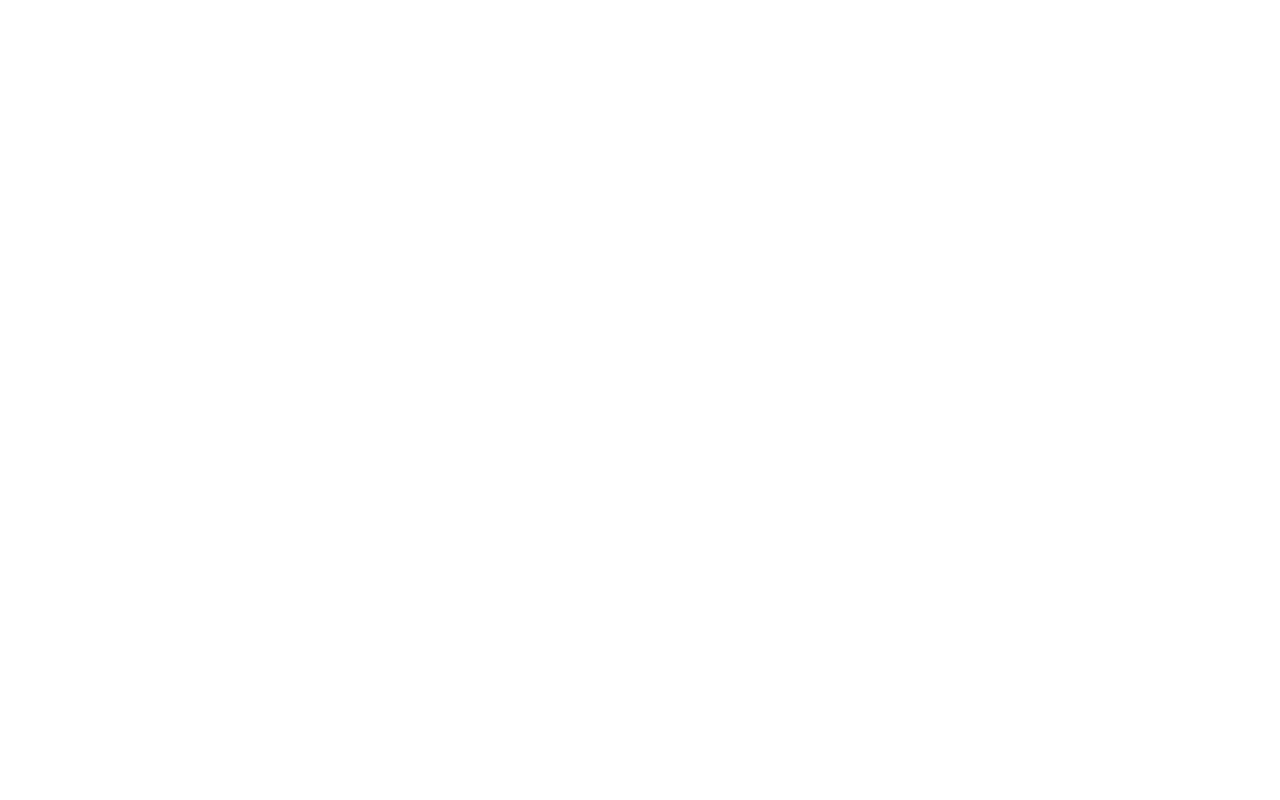
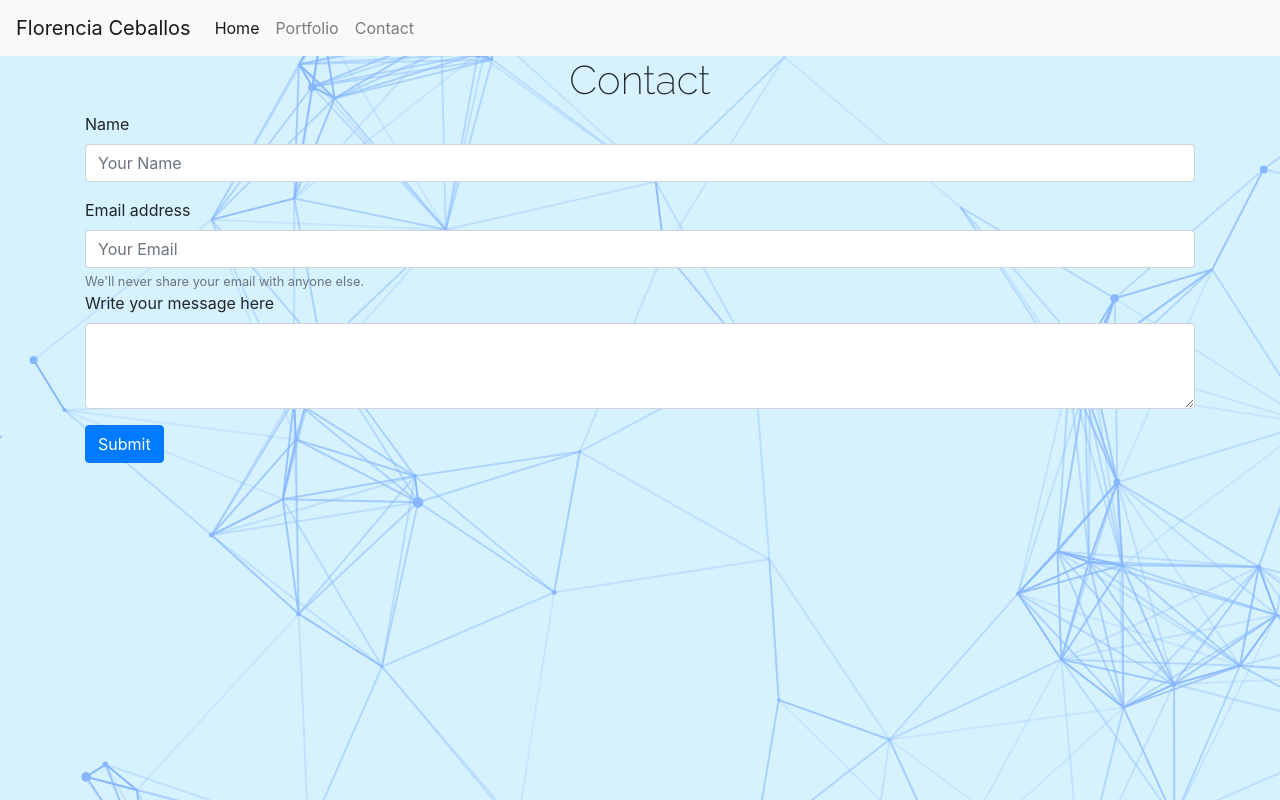
Before and after one commit to FlorenciaC94/Portfolio, a plain HTML site: page contact.html in a window 1280 px wide. Drawn offline with nearby package versions, Linux system fonts and the light colour scheme.

Commit message:
Added google font/ background image; Added contact form

```diff
--- a/contact.html
+++ b/contact.html
@@ -0,0 +1,70 @@
+<!doctype html>
+<html lang="en">
+
+<head>
+
+<body style="background-color:powderblue;">
+    <meta charset="utf-8">
+    <meta name="viewport" content="width=device-width, initial-scale=1, shrink-to-fit=no">
+
+    <link rel="stylesheet" href="style.css">
+    <link rel="preconnect" href="https://fonts.gstatic.com">
+    <link href="https://fonts.googleapis.com/css2?family=Raleway:wght@200&display=swap" rel="stylesheet">
+
+    <link rel="stylesheet" href="https://cdn.jsdelivr.net/npm/bootstrap@4.5.3/dist/css/bootstrap.min.css"
+        integrity="sha384-TX8t27EcRE3e/ihU7zmQxVncDAy5uIKz4rEkgIXeMed4M0jlfIDPvg6uqKI2xXr2" crossorigin="anonymous">
+
+    <title>Florencia Ceballos</title>
+    </head>
+    <nav class="navbar navbar-expand-lg navbar-light bg-light">
+        <a class="navbar-brand" href="#">Florencia Ceballos</a>
+        <button class="navbar-toggler" type="button" data-toggle="collapse" data-target="#navbarNav"
+            aria-controls="navbarNav" aria-expanded="false" aria-label="Toggle navigation">
+            <span class="navbar-toggler-icon"></span>
+        </button>
+        <div class="collapse navbar-collapse" id="navbarNav">
+            <ul class="navbar-nav">
+                <li class="nav-item active">
+                    <a class="nav-link" href="index.html">Home <span class="sr-only">(current)</span></a>
+                </li>
+                <li class="nav-item">
+                    <a class="nav-link" href="portfolio.html">Portfolio</a>
+                </li>
+                <li class="nav-item">
+                    <a class="nav-link" href="contact.html">Contact</a>
+                </li>
+            </ul>
+        </div>
+    </nav>
+
+    <body>
+        <div class="container">
+            <h1>Contact</h1>
+            <form>
+                <div class="form-group">
+                    <form>
+                        <div class="form-group">
+                            <label for="formGroupExampleInput">Name</label>
+                            <input type="text" class="form-control" id="formGroupExampleInput" placeholder="Your Name">
+                        </div>
+                    </form>
+                    <label for="exampleInputEmail1">Email address</label>
+                    <input type="email" class="form-control" id="exampleInputEmail1" placeholder="Your Email"
+                        aria-describedby="emailHelp">
+                    <small id="emailHelp" class="form-text text-muted">We'll never share your email with anyone
+                        else.</small>
+                    <form>
+                        <div class="form-group">
+                            <label for="exampleFormControlTextarea1">Write your message here</label>
+                            <textarea class="form-control" id="exampleFormControlTextarea1" rows="3"></textarea>
+                        </div>
+                    </form>
+                </div>
+
+
+                <button type="submit" class="btn btn-primary">Submit</button>
+            </form>
+        </div>
+    </body>
+
+</html>
--- a/style.css
+++ b/style.css
@@ -1,3 +1,10 @@
+body {
+    background-image: url(../Portfolio/Assets/cool-background.png);
+}
 h1 {
     text-align: center;
+    font-family: 'Raleway', sans-serif;
 }
+p {
+    font-family: 'Raleway', sans-serif;
+}
```
Also changed, not shown: index.html (+15 -12 lines), portfolio.html (+73 -0 lines), Assets/cool-background.png (added).
